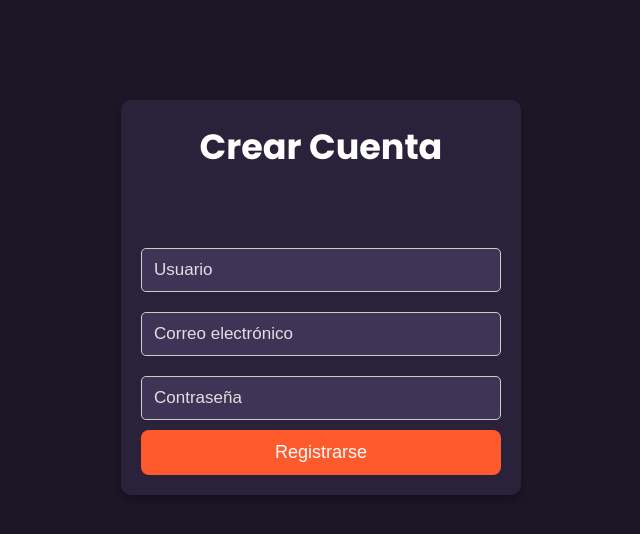
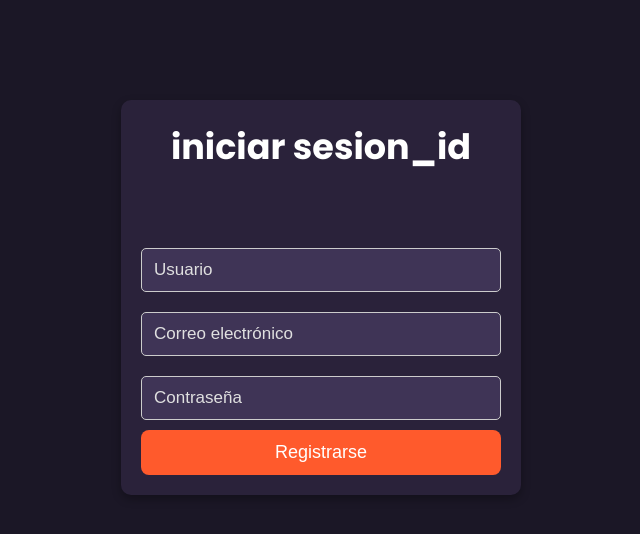
Before and after one commit to magnatelol00/pagina-stick, a PHP site: page /login.php in a window 1280 px wide. Shown: the top 534 px of the page, without its empty margins (319-959 px from the left). Run offline with PHP 8.4, Linux system fonts and the light colour scheme.

Commit message:
incio de sesion

```diff
--- a/pagina/login.php
+++ b/pagina/login.php
@@ -8,7 +8,7 @@
 </head>
 <body>
     <div class="login-container">
-        <h2>Crear Cuenta</h2>
+        <h2>iniciar sesion_id</h2>
         <form action="procesar_registro.php" method="POST">
             <input type="text" name="usuario" placeholder="Usuario" required>
             <input type="email" name="email" placeholder="Correo electrónico" required>
--- a/pagina/registro.php
+++ b/pagina/registro.php
@@ -8,7 +8,7 @@
 </head>
 <body>
     <div class="login-container">
-        <h2>Crear Cuenta</h2>
+        <h2>crear cuenta</h2>
         <form action="procesar_registro.php" method="POST">
             <input type="text" name="usuario" placeholder="Usuario" required>
             <input type="email" name="email" placeholder="Correo electrónico" required>
```
